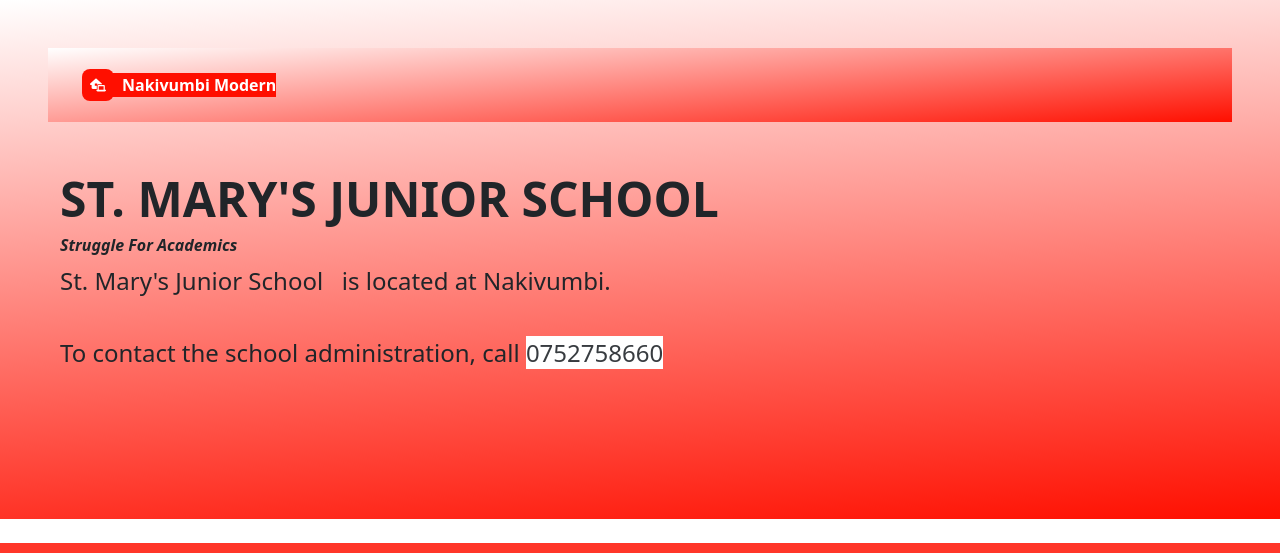
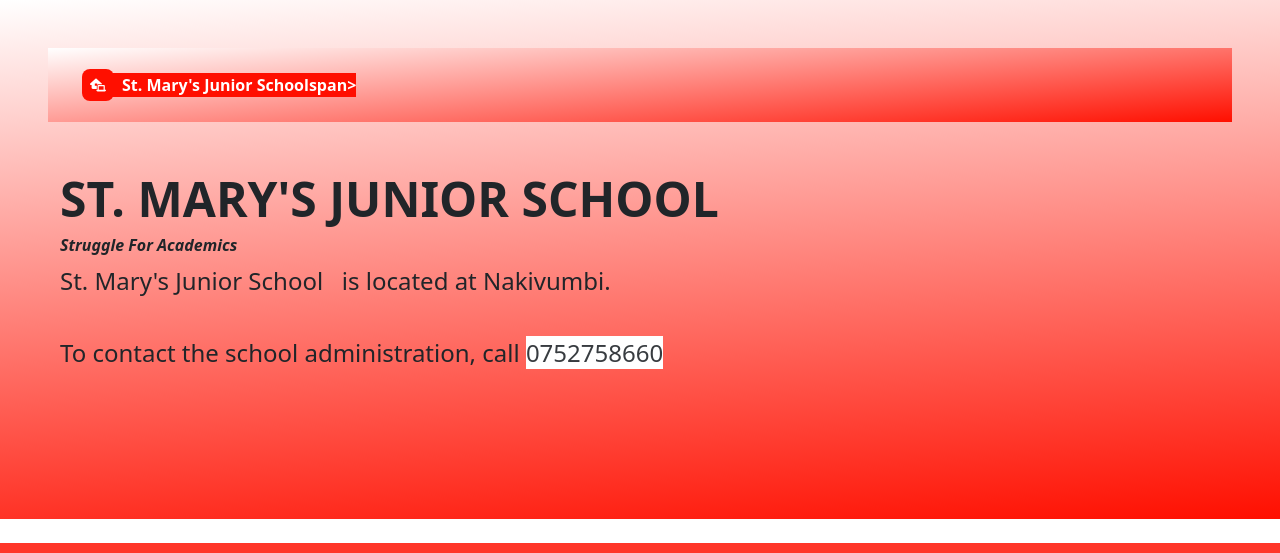
Before and after one commit to Fresh-Teacher/St.-Mary-s-Junior-School, a plain HTML site: page index.html in a window 1280 px wide. Shown: the top 553 px of the page. Drawn offline with Linux system fonts and the light colour scheme; files whose address does not match are found by name.

Commit message:
Update index.html

```diff
--- a/index.html
+++ b/index.html
@@ -18,7 +18,7 @@
             <div class="container"><a class="navbar-brand d-flex align-items-center" href="#"><span class="bs-icon-sm bs-icon-rounded bs-icon-primary d-flex justify-content-center align-items-center me-2 bs-icon" style="background: #ff0f00;"><svg xmlns="http://www.w3.org/2000/svg" viewBox="0 -64 640 640" width="1em" height="1em" fill="currentColor">
                             <!--! Font Awesome Free 6.1.1 by @fontawesome - https://fontawesome.com License - https://fontawesome.com/license/free (Icons: CC BY 4.0, Fonts: SIL OFL 1.1, Code: MIT License) Copyright 2022 Fonticons, Inc. -->
                             <path d="M218.3 8.486C230.6-2.829 249.4-2.829 261.7 8.486L469.7 200.5C476.4 206.7 480 215.2 480 224H336C316.9 224 299.7 232.4 288 245.7V208C288 199.2 280.8 192 272 192H208C199.2 192 192 199.2 192 208V272C192 280.8 199.2 288 208 288H271.1V416H112C85.49 416 64 394.5 64 368V256H32C18.83 256 6.996 247.9 2.198 235.7C-2.6 223.4 .6145 209.4 10.3 200.5L218.3 8.486zM336 256H560C577.7 256 592 270.3 592 288V448H624C632.8 448 640 455.2 640 464C640 490.5 618.5 512 592 512H303.1C277.5 512 255.1 490.5 255.1 464C255.1 455.2 263.2 448 271.1 448H303.1V288C303.1 270.3 318.3 256 336 256zM352 304V448H544V304H352z"></path>
-                        </svg></span><span class="fs-6 fw-bold text-white" style="padding-right: 0px;color: var(--bs-purple);padding-left: 15px;margin-left: -15px;border-color: var(--bs-blue);background: #ff0f00;">Nakivumbi Modern</span></a></div>
+                        </svg></span><span class="fs-6 fw-bold text-white" style="padding-right: 0px;color: var(--bs-purple);padding-left: 15px;margin-left: -15px;border-color: var(--bs-blue);background: #ff0f00;">St. Mary's Junior Schoolspan></a></div>
         </nav>
         <div class="container-fluid py-5">
             <h1 class="display-5 text-uppercase fw-bold">St. Mary's Junior School</h1>
```
